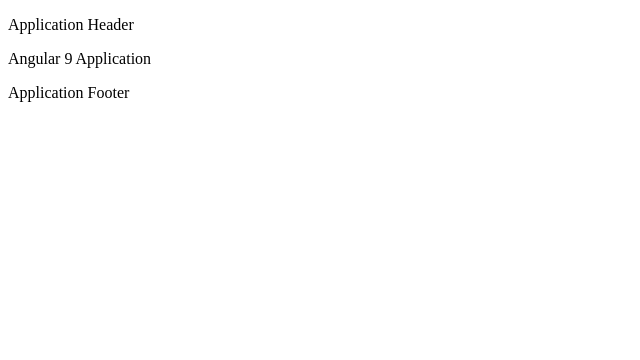
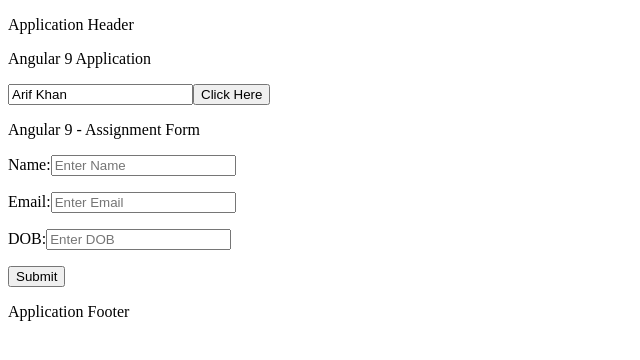
Before and after one commit to akhan0/angular9-app, an Angular app: page / in a window 1280 px wide. Shown: the top 360 px of the page, without its empty margins (0-640 px from the left). Built offline with nearby package versions, Linux system fonts and the light colour scheme.

Commit message:
assignment2

```diff
--- a/src/app/app.component.html
+++ b/src/app/app.component.html
@@ -1,3 +1,5 @@
 <app-header></app-header>
 <app-content></app-content>
+<inline-content></inline-content>
+<app-form></app-form>
 <app-footer></app-footer>
--- a/src/app/app.module.ts
+++ b/src/app/app.module.ts
@@ -5,13 +5,17 @@ import { AppComponent } from './app.component';
 import { HeaderComponent } from './components/header/header.component';
 import { FooterComponent } from './components/footer/footer.component';
 import { ContentComponent } from './components/content/content.component';
+import { InlineContentComponent } from './components/inlinecontent/inlinecontent.component';
+import { FormComponent } from './components/form/form.component';
 
 @NgModule({
   declarations: [
     AppComponent,
     HeaderComponent,
     FooterComponent,
-    ContentComponent
+    ContentComponent,
+    InlineContentComponent,
+    FormComponent,
   ],
   imports: [
     BrowserModule
--- /dev/null
+++ b/src/app/components/form/form.component.html
@@ -0,0 +1,9 @@
+<div>
+    <p>{{formTitle}}</p>
+    <form>
+        <p>Name:<input placeholder={{namePlaceholder}} ></p>
+        <p>Email:<input placeholder={{emailPlaceholder}} ></p>
+        <p>DOB:<input placeholder={{dobPlaceholder}} ></p>
+        <p><button type="submit">{{ buttonText }}</button></p>
+    </form>
+</div>
--- /dev/null
+++ b/src/app/components/form/form.component.ts
@@ -0,0 +1,19 @@
+import { Component, OnInit } from '@angular/core';
+
+@Component({
+  selector: 'app-form',
+  templateUrl: './form.component.html',
+  styleUrls: ['./form.component.css']
+})
+export class FormComponent implements OnInit {
+  formTitle = "Angular 9 - Assignment Form";
+  namePlaceholder = "Enter Name";
+  emailPlaceholder = "Enter Email";
+  dobPlaceholder = "Enter DOB";
+  buttonText = "Submit";
+  constructor() { }
+
+  ngOnInit(): void {
+  }
+
+}
--- /dev/null
+++ b/src/app/components/inlinecontent/inlinecontent.component.ts
@@ -0,0 +1,14 @@
+import { Component } from '@angular/core';
+
+@Component({
+  selector: 'inline-content',
+  template: `<div>
+            <input type='text' placeholder={{namePlaceholder}} [value]='title' >
+            <button type='button'>{{buttonText}}</button>
+  </div>`,
+})
+export class InlineContentComponent {
+    namePlaceholder = 'Enter name';
+    buttonText = 'Click Here';
+    title = 'Arif Khan';
+}
```
Also changed, not shown: src/app/components/form/form.component.css (added), 1 other file (tests, documents, lock files or other folders).
